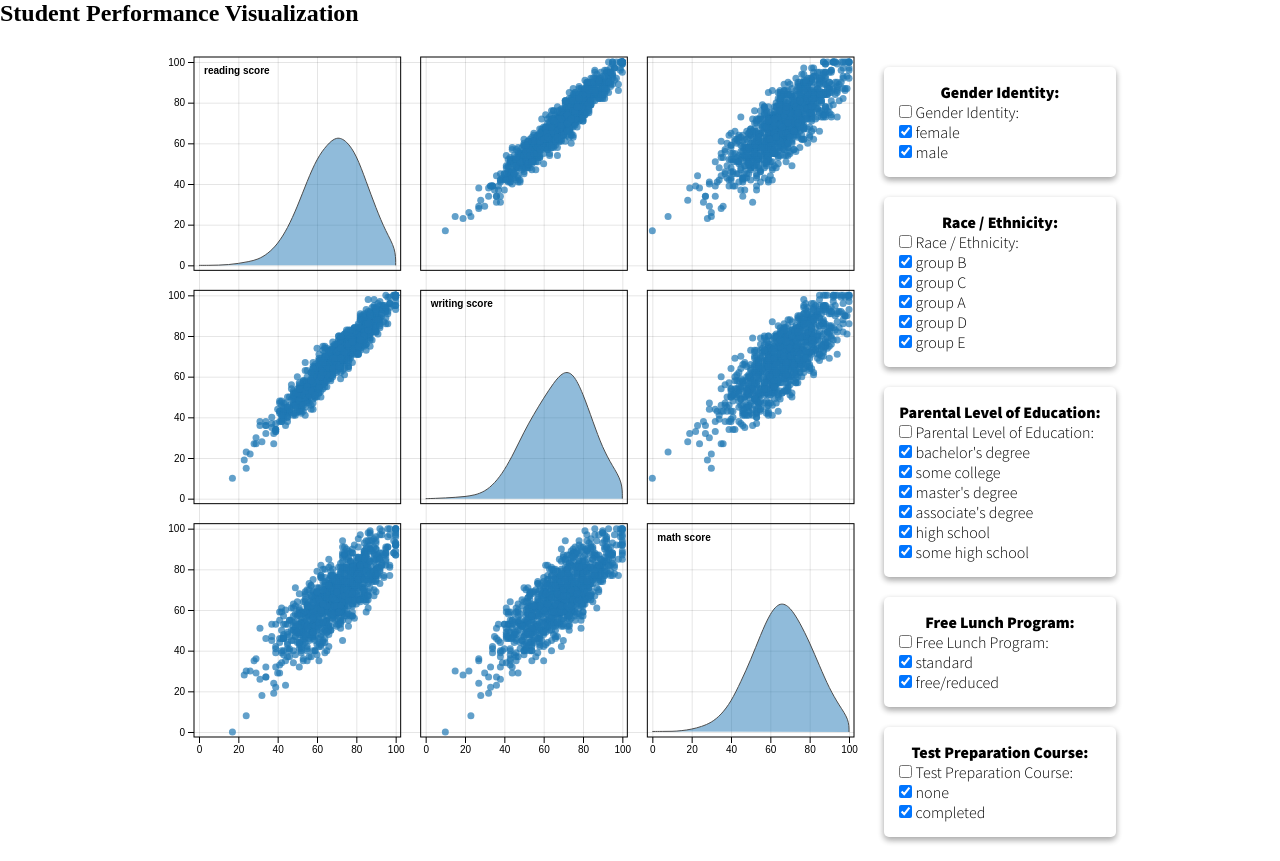
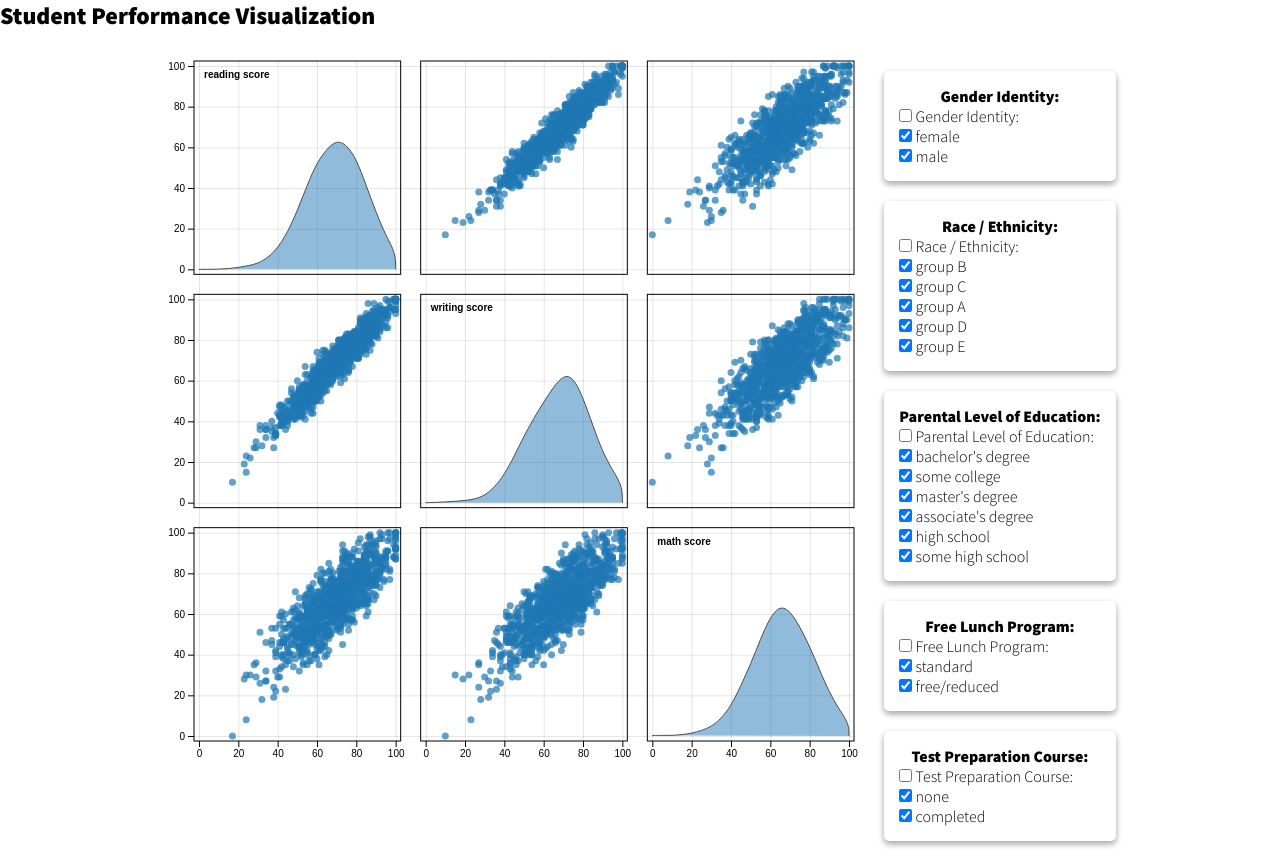
Before and after one commit to mfigurski80/student-performance-viz, a plain HTML site: page index.html in a window 1280 px wide. Drawn offline with nearby package versions, Linux system fonts and the light colour scheme.

Commit message:
Update style.css

```diff
--- a/style.css
+++ b/style.css
@@ -24,6 +24,10 @@
   box-sizing: border-box;
 }
 
+body {
+    font-family: var(--ff-primary);
+}
+
 #plot-container {
   width: 100vw;
   max-height: 90vh;
@@ -36,6 +40,7 @@
 }
 
 #plot-input .control-panel-input {
+  font-family: var(--ff-primary);
   background: #fff;
   border-radius: 5px;
   box-shadow: 0 3px 6px rgb(0 0 0 / 16%), 0 3px 6px rgb(0 0 0 / 23%);
```
